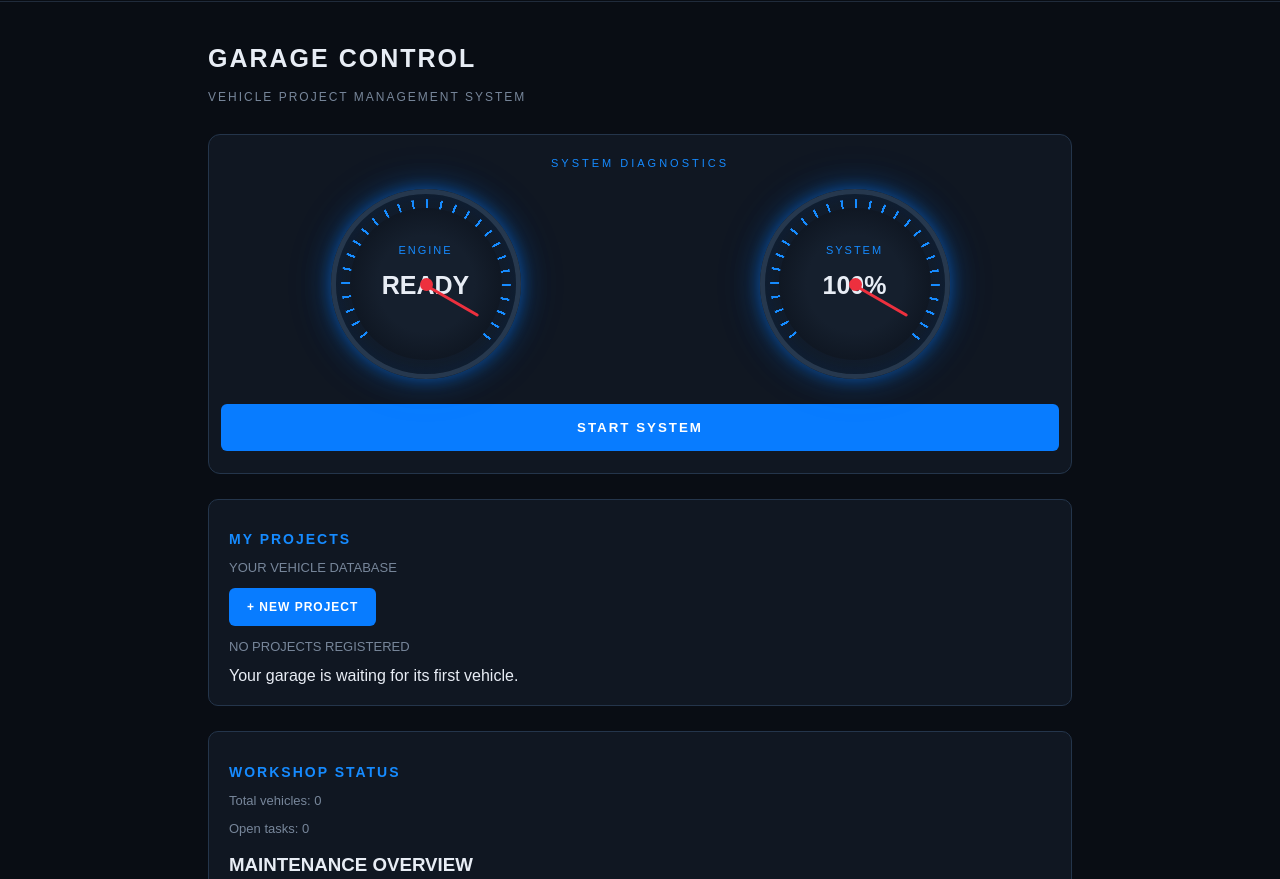
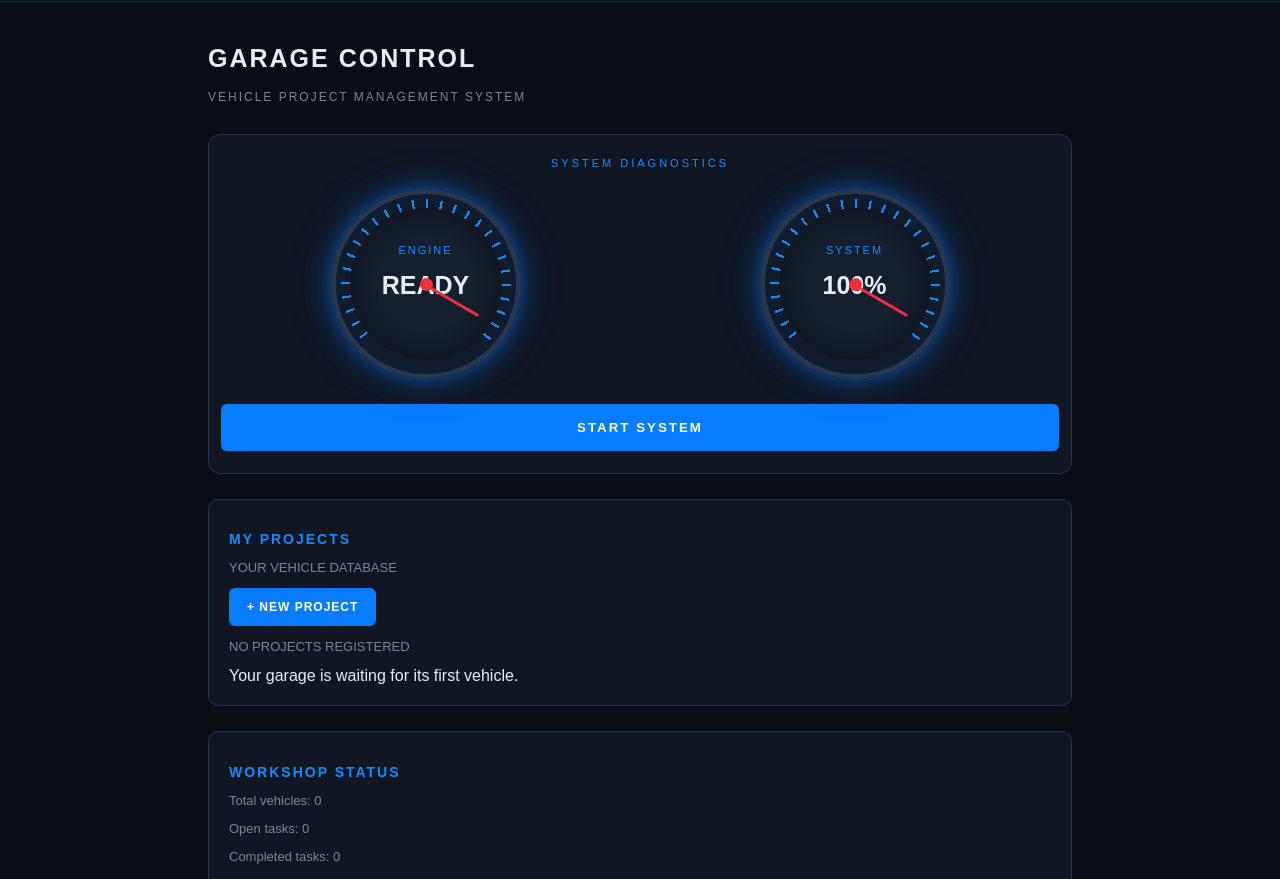
Before and after one commit to iidmaatt/wrenchlog, a plain HTML site: page index.html in a window 1280 px wide. Shown: the part 70-949 px from the top of the page. Drawn offline with Linux system fonts and the light colour scheme.

Commit message:
Update index.html
fixed bugs

```diff
--- a/index.html
+++ b/index.html
@@ -698,6 +698,7 @@ footer {
   <h2>WORKSHOP STATUS</h2>
   <p>Total vehicles: <span id="total-vehicles">0</span></p>
   <p>Open tasks: <span id="open-tasks">0</span></p>
+    <p>Completed tasks: <span id="completed-tasks">0</span></p>
  <div class="workshop-maintenance-status">
   <h3>MAINTENANCE OVERVIEW</h3>
   <p id="overdue-maintenance">Overdue: 0</p>
```
